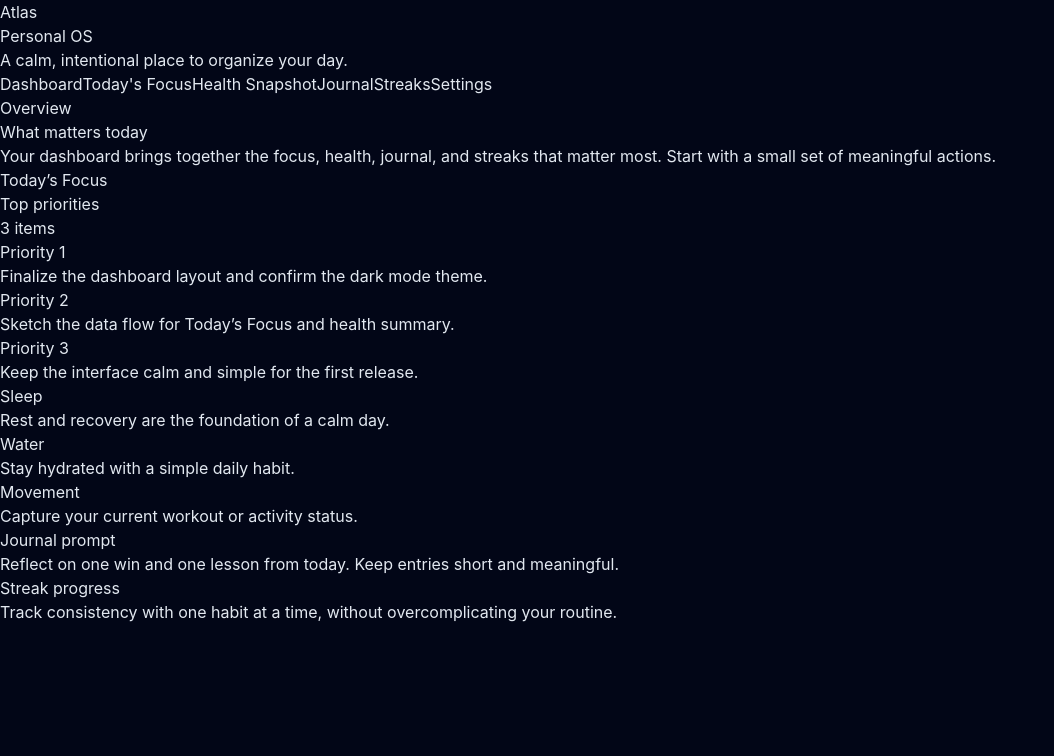
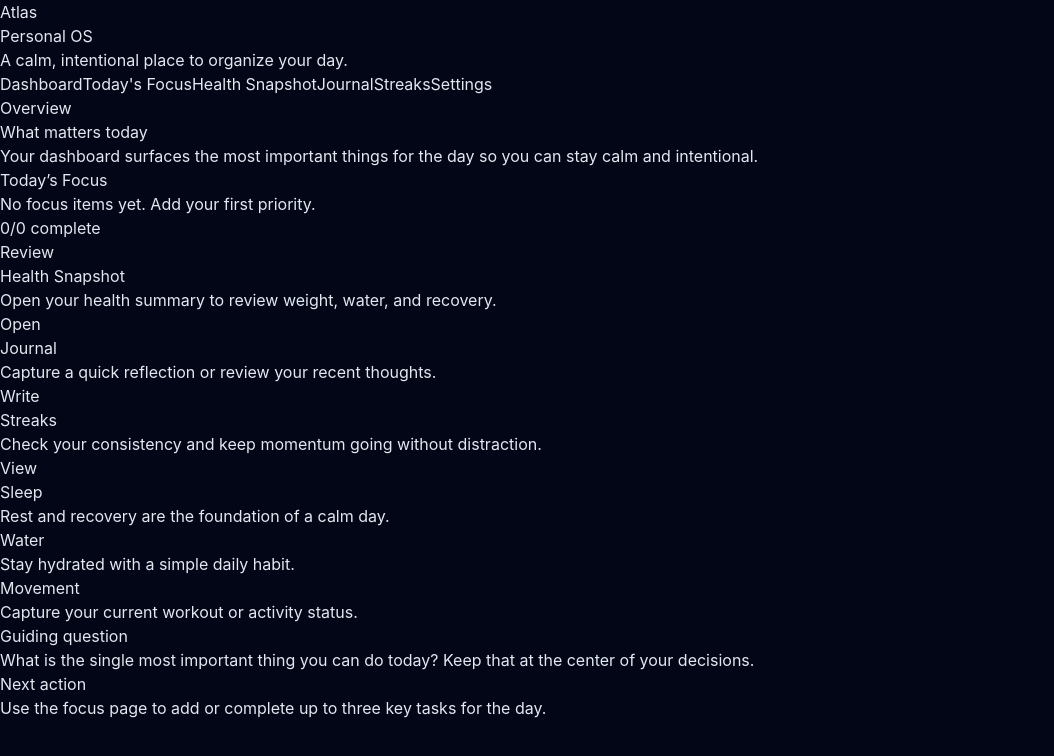
Before and after one commit to himuexe/Atlas, a React (Vite) app: page /dashboard in a window 1280 px wide. Shown: the top 756 px of the page, without its empty margins (0-1054 px from the left). Built offline with nearby package versions, Linux system fonts and the light colour scheme.

Commit message:
feat: enhance dashboard with shared focus summary and navigation links

```diff
--- a/src/App.tsx
+++ b/src/App.tsx
@@ -6,10 +6,12 @@ import { HealthPage } from './pages/HealthPage';
 import { JournalPage } from './pages/JournalPage';
 import { SettingsPage } from './pages/SettingsPage';
 import { StreaksPage } from './pages/StreaksPage';
+import { FocusProvider } from './features/focus/FocusContext';
 
 function App() {
   return (
     <BrowserRouter>
+      <FocusProvider>
         <AppShell>
           <Routes>
             <Route path="/" element={<Navigate replace to="/dashboard" />} />
@@ -22,6 +24,7 @@ function App() {
             <Route path="*" element={<Navigate replace to="/dashboard" />} />
           </Routes>
         </AppShell>
+      </FocusProvider>
     </BrowserRouter>
   );
 }
--- /dev/null
+++ b/src/components/ui/DashboardCard.tsx
@@ -0,0 +1,29 @@
+import { Link } from 'react-router-dom';
+
+interface DashboardCardProps {
+  title: string;
+  description: string;
+  to: string;
+  badge?: string;
+  actionLabel?: string;
+}
+
+export function DashboardCard({ title, description, to, badge, actionLabel = 'View' }: DashboardCardProps) {
+  return (
+    <article className="group rounded-3xl border border-slate-800 bg-slate-950/95 p-6 shadow-sm shadow-black/20 transition hover:border-cyan-400/30 hover:bg-slate-900/95">
+      <div className="flex items-start justify-between gap-3">
+        <div>
+          <p className="text-sm uppercase tracking-[0.35em] text-slate-500">{title}</p>
+          <p className="mt-4 text-sm leading-6 text-slate-400">{description}</p>
+        </div>
+        {badge ? <span className="rounded-full bg-slate-800 px-3 py-1 text-xs font-semibold uppercase tracking-[0.35em] text-slate-300">{badge}</span> : null}
+      </div>
+      <Link
+        to={to}
+        className="mt-6 inline-flex items-center rounded-2xl bg-cyan-400 px-4 py-2 text-sm font-semibold text-slate-950 transition hover:bg-cyan-300"
+      >
+        {actionLabel}
+      </Link>
+    </article>
+  );
+}
--- a/src/features/dashboard/DashboardOverview.tsx
+++ b/src/features/dashboard/DashboardOverview.tsx
@@ -1,10 +1,7 @@
+import { useMemo } from 'react';
+import { DashboardCard } from '../../components/ui/DashboardCard';
 import { SectionCard } from '../../components/ui/SectionCard';
-
-const focusItems = [
-  { title: 'Priority 1', description: 'Finalize the dashboard layout and confirm the dark mode theme.' },
-  { title: 'Priority 2', description: 'Sketch the data flow for Today’s Focus and health summary.' },
-  { title: 'Priority 3', description: 'Keep the interface calm and simple for the first release.' },
-];
+import { useFocus } from '../focus/FocusContext';
 
 const healthCards = [
   { title: 'Sleep', description: 'Rest and recovery are the foundation of a calm day.' },
@@ -13,6 +10,17 @@ const healthCards = [
 ];
 
 export function DashboardOverview() {
+  const { items, completedCount } = useFocus();
+
+  const focusSummary = useMemo(() => {
+    if (items.length === 0) {
+      return 'No focus items yet. Add your first priority.';
+    }
+
+    const nextItem = items.find((item) => !item.completed);
+    return nextItem ? `Next: ${nextItem.title}` : 'All focus items are complete for today.';
+  }, [items]);
+
   return (
     <div className="space-y-6">
       <section className="rounded-3xl border border-slate-800 bg-slate-900/95 p-6 shadow-sm shadow-black/20">
@@ -20,31 +28,42 @@ export function DashboardOverview() {
         <div className="mt-4 space-y-3">
           <h2 className="text-3xl font-semibold tracking-tight text-white">What matters today</h2>
           <p className="max-w-2xl text-sm leading-6 text-slate-400">
-            Your dashboard brings together the focus, health, journal, and streaks that matter most. Start with a small set of meaningful actions.
+            Your dashboard surfaces the most important things for the day so you can stay calm and intentional.
           </p>
         </div>
       </section>
 
       <div className="grid gap-6 xl:grid-cols-[minmax(0,2fr)_minmax(0,1fr)]">
         <div className="space-y-6">
-          <div className="rounded-3xl border border-slate-800 bg-slate-900/90 p-6 shadow-sm shadow-black/20">
-            <div className="flex items-center justify-between gap-4">
-              <div>
-                <p className="text-sm uppercase tracking-[0.35em] text-slate-500">Today’s Focus</p>
-                <h3 className="mt-2 text-2xl font-semibold text-white">Top priorities</h3>
-              </div>
-              <span className="rounded-full bg-slate-800 px-3 py-1 text-xs font-semibold uppercase tracking-[0.35em] text-slate-300">
-                3 items
-              </span>
-            </div>
-            <div className="mt-6 space-y-4">
-              {focusItems.map((item) => (
-                <div key={item.title} className="rounded-3xl border border-slate-800 bg-slate-950/80 p-4">
-                  <p className="text-sm font-semibold text-white">{item.title}</p>
-                  <p className="mt-2 text-sm leading-6 text-slate-400">{item.description}</p>
-                </div>
-              ))}
-            </div>
+          <div className="grid gap-6 lg:grid-cols-2">
+            <DashboardCard
+              title="Today’s Focus"
+              description={focusSummary}
+              badge={`${completedCount}/${items.length} complete`}
+              to="/focus"
+              actionLabel="Review"
+            />
+            <DashboardCard
+              title="Health Snapshot"
+              description="Open your health summary to review weight, water, and recovery."
+              to="/health"
+              actionLabel="Open"
+            />
+          </div>
+
+          <div className="grid gap-6 lg:grid-cols-2">
+            <DashboardCard
+              title="Journal"
+              description="Capture a quick reflection or review your recent thoughts."
+              to="/journal"
+              actionLabel="Write"
+            />
+            <DashboardCard
+              title="Streaks"
+              description="Check your consistency and keep momentum going without distraction."
+              to="/streaks"
+              actionLabel="View"
+            />
           </div>
 
           <div className="grid gap-6 lg:grid-cols-3">
@@ -56,12 +75,12 @@ export function DashboardOverview() {
 
         <aside className="space-y-6">
           <SectionCard
-            title="Journal prompt"
-            description="Reflect on one win and one lesson from today. Keep entries short and meaningful."
+            title="Guiding question"
+            description="What is the single most important thing you can do today? Keep that at the center of your decisions."
           />
           <SectionCard
-            title="Streak progress"
-            description="Track consistency with one habit at a time, without overcomplicating your routine."
+            title="Next action"
+            description="Use the focus page to add or complete up to three key tasks for the day."
           />
         </aside>
       </div>
--- /dev/null
+++ b/src/features/focus/FocusContext.tsx
@@ -0,0 +1,33 @@
+import { createContext, ReactNode, useContext } from 'react';
+import { useDailyFocus } from './useDailyFocus';
+import { FocusItem } from './types';
+
+interface FocusContextValue {
+  items: FocusItem[];
+  addItem: (title: string) => void;
+  toggleCompletion: (id: string) => void;
+  removeItem: (id: string) => void;
+  completedCount: number;
+  maxItems: number;
+  canAddItem: boolean;
+}
+
+const FocusContext = createContext<FocusContextValue | null>(null);
+
+interface FocusProviderProps {
+  children: ReactNode;
+}
+
+export function FocusProvider({ children }: FocusProviderProps) {
+  const focus = useDailyFocus();
+
+  return <FocusContext.Provider value={focus}>{children}</FocusContext.Provider>;
+}
+
+export function useFocus() {
+  const context = useContext(FocusContext);
+  if (!context) {
+    throw new Error('useFocus must be used within a FocusProvider');
+  }
+  return context;
+}
--- a/src/features/focus/FocusFeature.tsx
+++ b/src/features/focus/FocusFeature.tsx
@@ -1,9 +1,9 @@
-import { useDailyFocus } from './useDailyFocus';
+import { useFocus } from './FocusContext';
 import { FocusInputForm } from './FocusInputForm';
 import { FocusItemCard } from './FocusItemCard';
 
 export function FocusFeature() {
-  const { items, addItem, toggleCompletion, removeItem, completedCount, canAddItem, maxItems } = useDailyFocus();
+  const { items, addItem, toggleCompletion, removeItem, completedCount, canAddItem, maxItems } = useFocus();
 
   return (
     <div className="space-y-6">
```
Also changed, not shown: 1 other file (tests, documents, lock files or other folders). Lines whose indentation alone changed are shown as unchanged.
